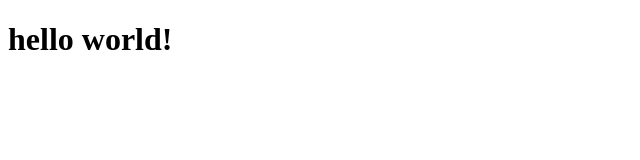
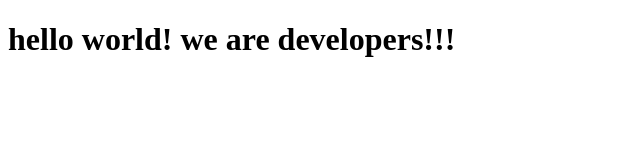
Before and after one commit to helciodev/Ositaadimma-Helcio, a plain HTML site: page index.html in a window 1280 px wide. Shown: the whole page, without its empty margins (0-640 px from the left). Drawn offline with Linux system fonts and the light colour scheme.

Commit message:
second commit

```diff
--- a/index.html
+++ b/index.html
@@ -8,7 +8,7 @@
 
 	<body>
 		<script src="https://cdn.freecodecamp.org/testable-projects-fcc/v1/bundle.js"></script>
-		<h1>hello world!</h1>
+		<h1>hello world! we are developers!!!</h1>
 		<!--
 
     Hello Camper!
```
